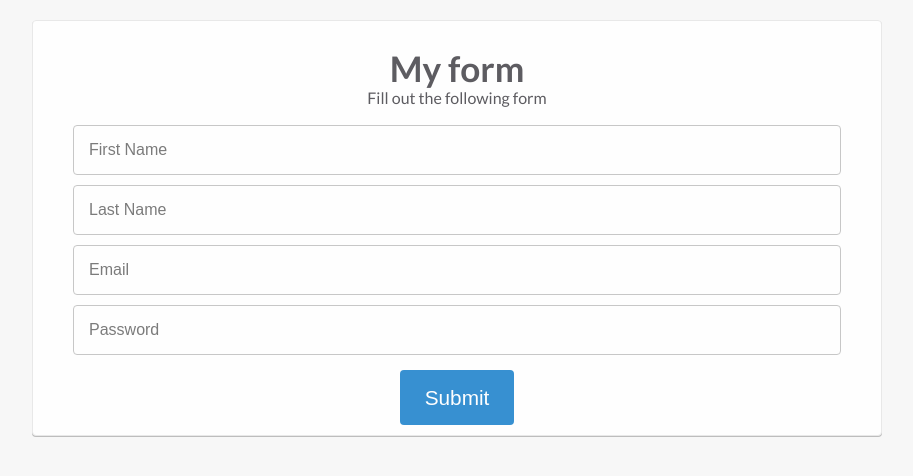
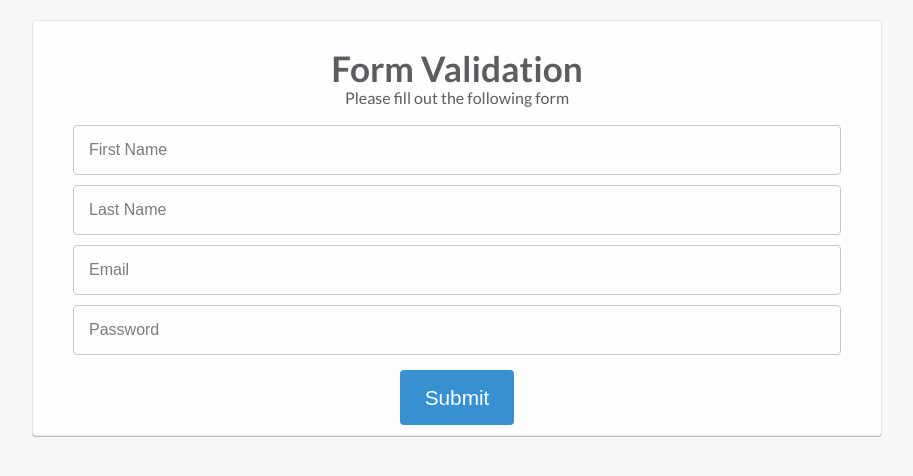
Before and after one commit to planetoftheweb/angularformvalidation, a website: page builds/angularvalidation/index.html in a window 1280 px wide. Shown: the whole page, without its empty margins (183-1096 px from the left). Drawn offline with Linux system fonts and the light colour scheme.

Commit message:
minor text modifications

```diff
--- a/builds/angularvalidation/index.html
+++ b/builds/angularvalidation/index.html
@@ -2,7 +2,7 @@
     <html lang="en">
     <head>
       <meta charset="UTF-8">
-      <title>Angular Data</title>
+      <title>Angular Validation</title>
       <meta name="viewport" content="width=device-width, user-scalable=no">
       <link href="https://fonts.googleapis.com/css?family=Lato:400,100,700,900" rel="stylesheet" type="text/css">
       <link rel="stylesheet" href="css/style.css">
@@ -13,8 +13,8 @@
       <form name="myform">
 
         <div class="textintro">
-          <h1>My form</h1>
-          <p>Fill out the following form</p>
+          <h1>Form Validation</h1>
+          <p>Please fill out the following form</p>
         </div>
 
         <fieldset>
```
